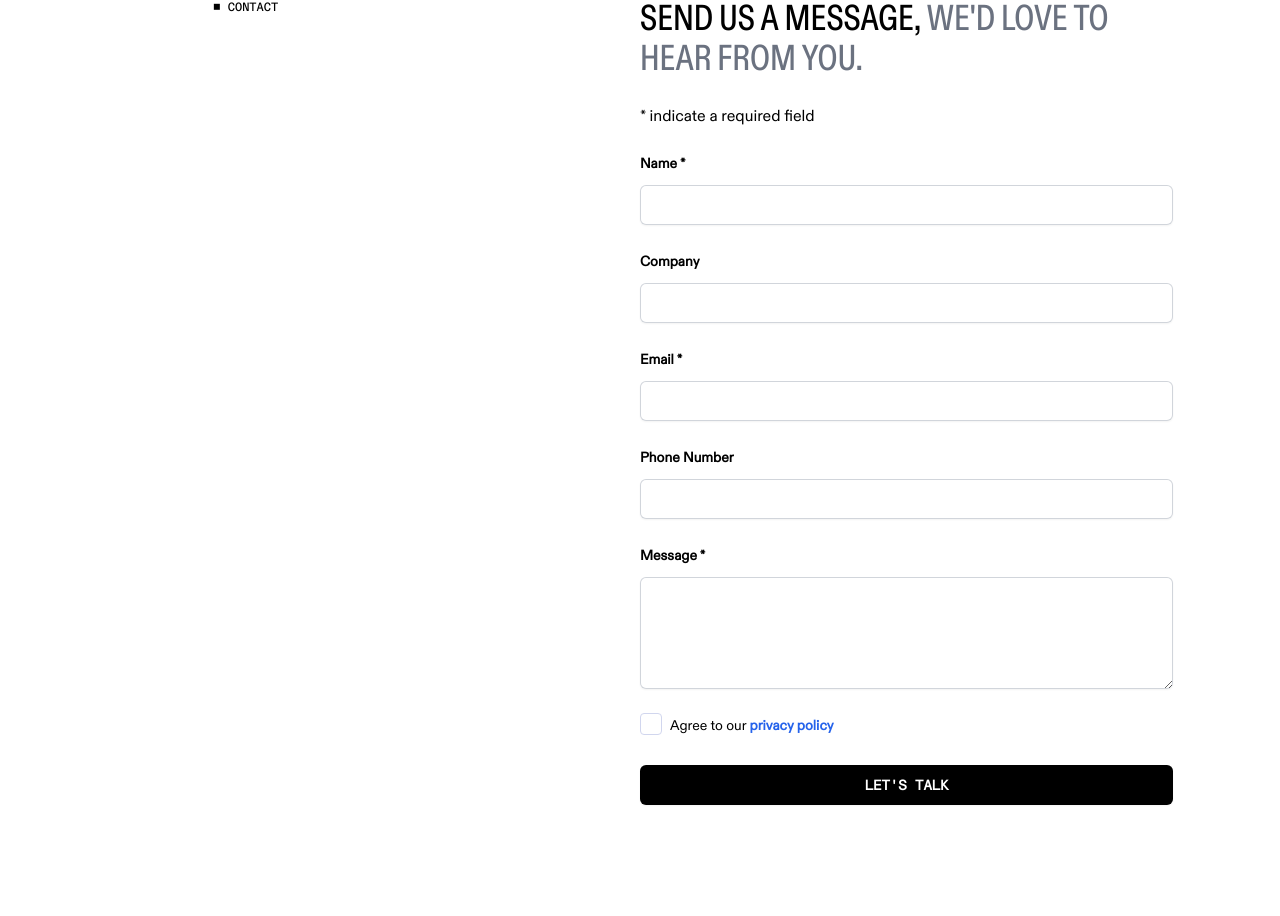
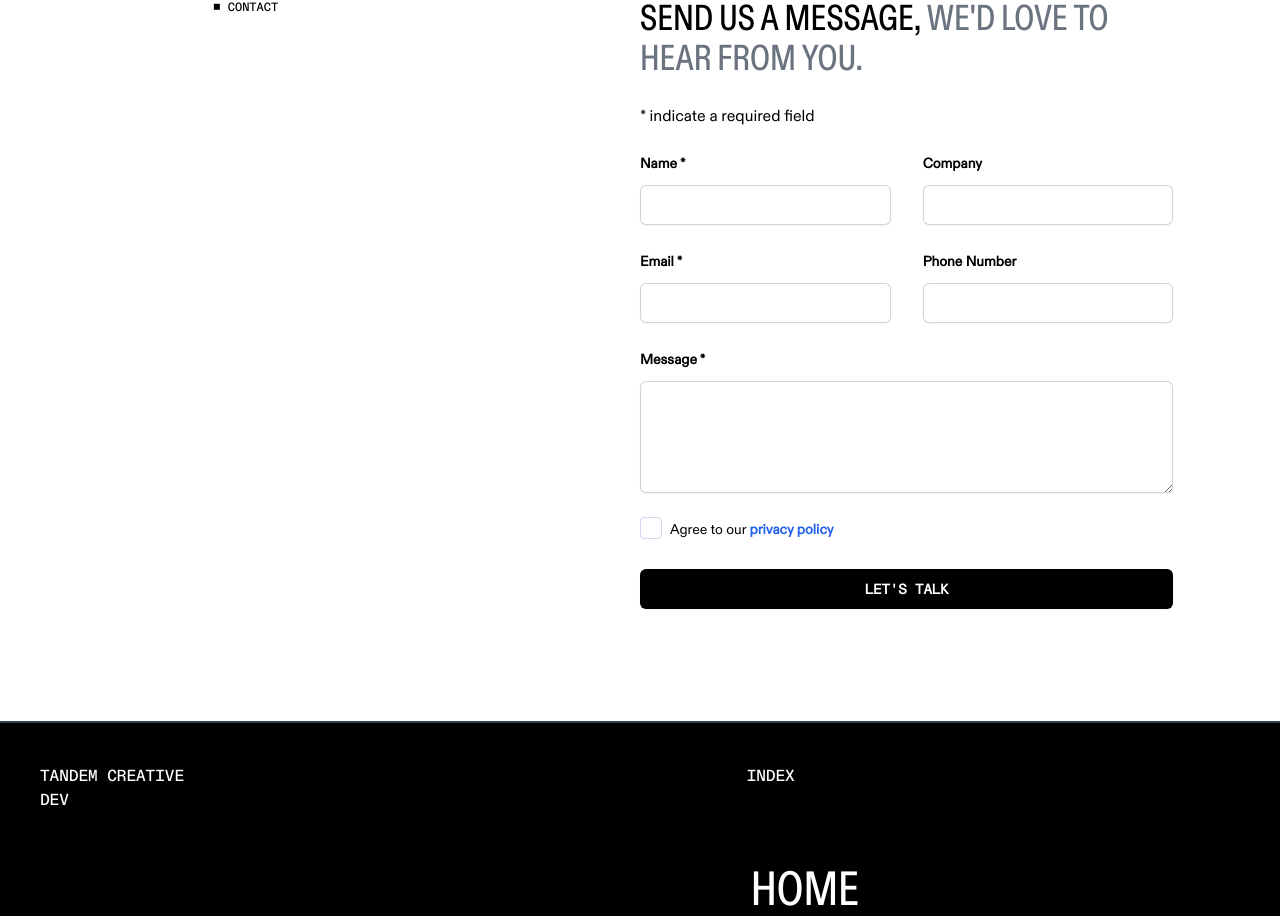
Before and after one commit to TandemCreativeDev/tandem, a Next.js app: page / in a window 1280 px wide. Shown: the part 5228-6144 px from the top of the page. Built offline with nearby package versions, Linux system fonts and the light colour scheme.

Commit message:
fix: correct order in twMerge and class prioritisation in TextInput.tsx

```diff
--- a/src/components/ui/TextInput.tsx
+++ b/src/components/ui/TextInput.tsx
@@ -32,10 +32,10 @@ export default function TextInput({
   const baseClasses =
     "block w-full rounded-md border-0 px-3.5 py-2 shadow-sm ring-1 ring-inset ring-gray-300 placeholder:text-gray-400 focus:ring-2 focus:ring-inset focus:ring-gray-300 sm:text-sm/6 mt-2.5 ";
   return (
-    <div className={twMerge(className, "col-span-2")}>
+    <div className={twMerge("col-span-2 xl:col-span-1", className)}>
       <label
         htmlFor={id}
-        className={twMerge(labelClass, "block text-sm/6 font-semibold")}
+        className={twMerge("block text-sm/6 font-semibold", labelClass)}
       >
         {label}
         {required ? (
@@ -52,7 +52,7 @@ export default function TextInput({
           rows={4}
           value={value}
           onChange={onChange}
-          className={twMerge(inputClass, baseClasses)}
+          className={twMerge(baseClasses, inputClass)}
           required={required}
         />
       ) : (
@@ -62,7 +62,7 @@ export default function TextInput({
           type={type}
           value={value}
           onChange={onChange}
-          className={twMerge(inputClass, baseClasses)}
+          className={twMerge(baseClasses, inputClass)}
           required={required}
         />
       )}
--- a/src/data/contact_form.json
+++ b/src/data/contact_form.json
@@ -6,7 +6,7 @@
     "label": "Name",
     "required": true,
     "long": false,
-    "className": "xl:col-span-1"
+    "className": ""
   },
   {
     "id": "company",
@@ -15,7 +15,7 @@
     "label": "Company",
     "required": false,
     "long": false,
-    "className": "xl:col-span-1"
+    "className": ""
   },
   {
     "id": "email",
@@ -24,7 +24,7 @@
     "label": "Email",
     "required": true,
     "long": false,
-    "className": "xl:col-span-1"
+    "className": ""
   },
   {
     "id": "phoneNumber",
@@ -33,7 +33,7 @@
     "label": "Phone Number",
     "required": false,
     "long": false,
-    "className": "xl:col-span-1"
+    "className": ""
   },
   {
     "id": "message",
@@ -42,6 +42,6 @@
     "label": "Message",
     "required": true,
     "long": true,
-    "className": ""
+    "className": "xl:col-span-2"
   }
 ]
```
